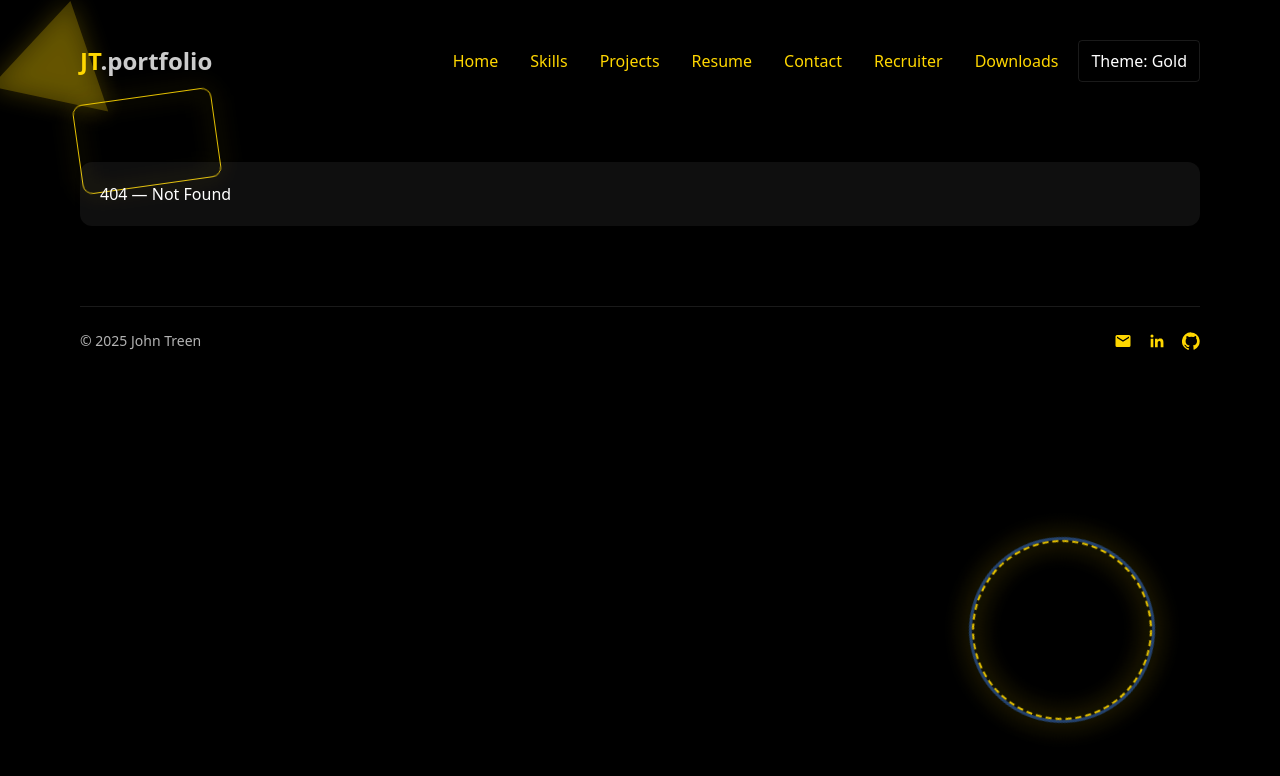
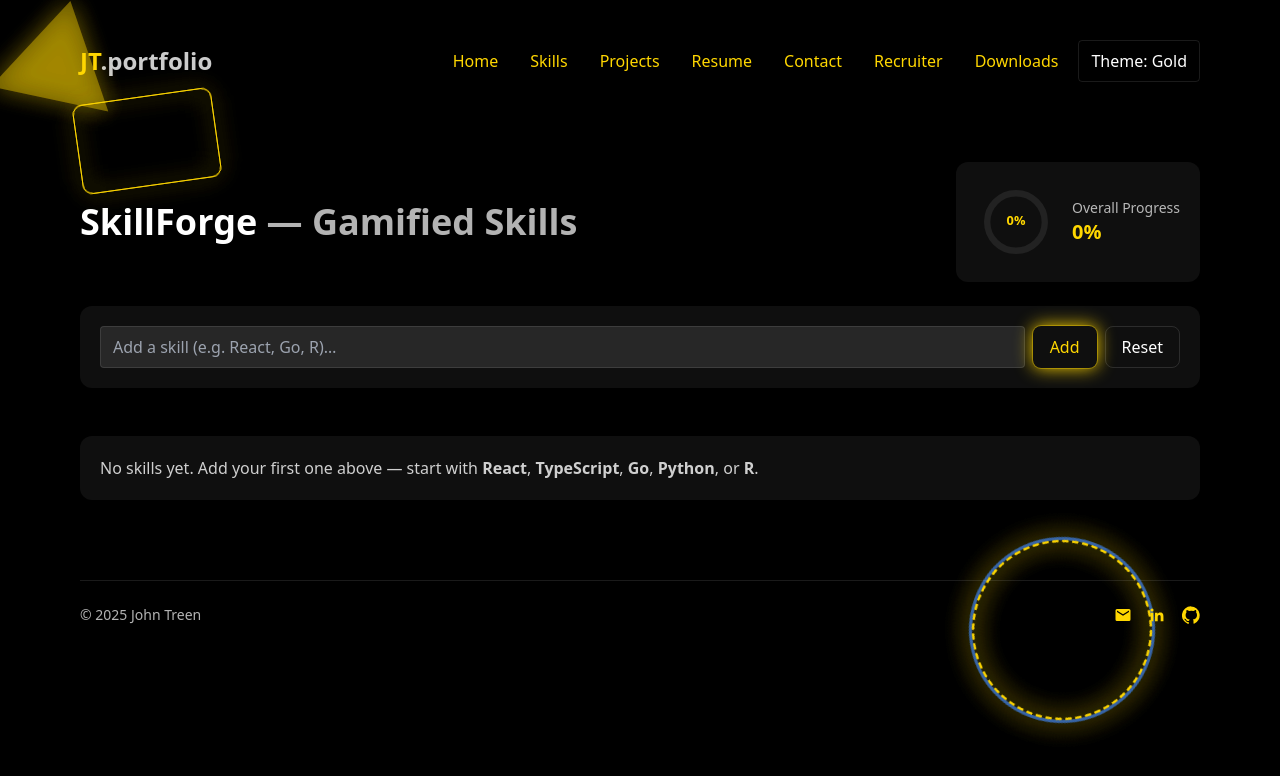
Before and after one commit to Sundog28/treenjohnportfolio, a React (Vite) app: page /skillforge in a window 1280 px wide. Before the commit this address had no page. Shown: the top 776 px of the page. Built offline with nearby package versions, Linux system fonts and the light colour scheme.

Commit message:
feat: embed SkillForge page + fix project links/images

```diff
--- a/src/pages/Projects.tsx
+++ b/src/pages/Projects.tsx
@@ -7,16 +7,16 @@ const projects = [
     description: "A gamified skill-tracking app with progress bars and theming.",
     image: "/projects/skillforge.png",
     tech: ["React", "TypeScript", "TailwindCSS", "Vite"],
-    link: "https://skillforge.vercel.app",
-    repo: "https://github.com/Sundog28/SkillForge",
+    link: "/skillforge",
+    repo: "https://github.com/Sundog28/SkillForge" // keep or update later
   },
   {
     title: "JobTrack API",
-    description: "Backend API to track job applications, built in Go with REST endpoints.",
+    description: "Backend API to track job applications, built in Go with REST endpoints. (First request may wake the free server.)",
     image: "/projects/jobtrack.png",
     tech: ["Go", "PostgreSQL", "Render"],
     link: "https://jobtrack-api.onrender.com",
-    repo: "https://github.com/Sundog28/JobTrackAPI",
+    repo: "https://github.com/Sundog28/JobTrackAPI"
   },
   {
     title: "ML Capstone — Wine Quality",
@@ -24,18 +24,16 @@ const projects = [
     image: "/projects/mlcapstone.png",
     tech: ["Python", "Pandas", "Streamlit"],
     link: "https://huggingface.co/spaces/Sundog28/MLCapstone",
-    repo: "https://huggingface.co/spaces/Sundog28/MLCapstone/tree/main",
-  },
+    repo: "https://huggingface.co/spaces/Sundog28/MLCapstone/tree/main"
+  }
 ];
 
-export default function Projects() {
+export default function Projects(){
   return (
     <section>
       <h2 className="text-3xl font-bold mb-6">Projects</h2>
       <div className="grid gap-6 md:grid-cols-2 xl:grid-cols-3">
-        {projects.map((p) => (
-          <ProjectCard key={p.title} {...p} />
-        ))}
+        {projects.map(p => <ProjectCard key={p.title} {...p} />)}
       </div>
     </section>
   );
--- /dev/null
+++ b/src/pages/SkillForge.tsx
@@ -0,0 +1,165 @@
+import React, { useEffect, useMemo, useState } from "react";
+
+type Skill = { id: number; name: string; progress: number };
+
+function Gauge({ value }: { value: number }) {
+  // simple ring gauge that fits your neon HUD vibe
+  const pct = Math.max(0, Math.min(100, value));
+  const stroke = 8;
+  const r = 36;
+  const c = 2 * Math.PI * r;
+  const off = c - (pct / 100) * c;
+  return (
+    <svg viewBox="0 0 100 100" className="w-20 h-20">
+      <defs>
+        <linearGradient id="g" x1="0" y1="0" x2="1" y2="1">
+          <stop offset="0%" stopColor="var(--accent)" />
+          <stop offset="100%" stopColor="white" />
+        </linearGradient>
+      </defs>
+      <circle cx="50" cy="50" r={r} fill="none" stroke="rgba(255,255,255,.08)" strokeWidth={stroke} />
+      <circle
+        cx="50"
+        cy="50"
+        r={r}
+        fill="none"
+        stroke="url(#g)"
+        strokeWidth={stroke}
+        strokeDasharray={c}
+        strokeDashoffset={off}
+        strokeLinecap="round"
+        style={{ filter: "drop-shadow(0 0 8px var(--accent))" }}
+      />
+      <text x="50" y="54" textAnchor="middle" fontSize="16" fill="var(--accent)" style={{ fontWeight: 700 }}>
+        {pct}%
+      </text>
+    </svg>
+  );
+}
+
+function Bar({ value }: { value: number }) {
+  const pct = Math.max(0, Math.min(100, value));
+  return (
+    <div className="w-full h-3 bg-white/10 rounded overflow-hidden ring-1 ring-white/10">
+      <div
+        className="h-full"
+        style={{
+          width: `${pct}%`,
+          background:
+            "linear-gradient(90deg, var(--accent), rgba(255,255,255,.95))",
+          boxShadow: "0 0 14px var(--accent)",
+        }}
+      />
+    </div>
+  );
+}
+
+export default function SkillForge() {
+  const STORAGE_KEY = "skillforge:v1";
+  const [skills, setSkills] = useState<Skill[]>([]);
+  const [name, setName] = useState("");
+
+  useEffect(() => {
+    try {
+      const raw = localStorage.getItem(STORAGE_KEY);
+      if (raw) setSkills(JSON.parse(raw));
+    } catch {}
+  }, []);
+  useEffect(() => {
+    localStorage.setItem(STORAGE_KEY, JSON.stringify(skills));
+  }, [skills]);
+
+  const add = () => {
+    const n = name.trim();
+    if (!n) return;
+    setSkills((s) => [{ id: Date.now(), name: n, progress: 0 }, ...s]);
+    setName("");
+  };
+  const update = (id: number, delta: number) =>
+    setSkills((s) =>
+      s.map((k) =>
+        k.id === id ? { ...k, progress: Math.max(0, Math.min(100, k.progress + delta)) } : k
+      )
+    );
+  const removeOne = (id: number) => setSkills((s) => s.filter((k) => k.id !== id));
+  const reset = () => setSkills([]);
+
+  const avg = useMemo(
+    () => (skills.length ? Math.round(skills.reduce((a, b) => a + b.progress, 0) / skills.length) : 0),
+    [skills]
+  );
+
+  return (
+    <section className="grid gap-6">
+      {/* HUD layer */}
+      <div aria-hidden className="hud">
+        <div className="obj chip"></div>
+        <div className="obj ring" style={{ borderColor: "var(--accent)" }}></div>
+        <div className="obj tri"></div>
+      </div>
+
+      <header className="flex items-center justify-between gap-4">
+        <h1 className="text-3xl md:text-4xl font-extrabold">
+          SkillForge <span className="text-white/70">— Gamified Skills</span>
+        </h1>
+        <div className="card flex items-center gap-4">
+          <Gauge value={avg} />
+          <div>
+            <div className="text-sm text-white/70">Overall Progress</div>
+            <div className="text-xl font-semibold" style={{ color: "var(--accent)" }}>
+              {avg}%
+            </div>
+          </div>
+        </div>
+      </header>
+
+      <div className="card flex flex-col sm:flex-row gap-2 sm:items-center">
+        <input
+          value={name}
+          onChange={(e) => setName(e.target.value)}
+          placeholder="Add a skill (e.g. React, Go, R)…"
+          className="flex-1 px-3 py-2 rounded bg-white/10 border border-white/10"
+        />
+        <div className="flex gap-2">
+          <button onClick={add} className="btn btn-primary">Add</button>
+          <button onClick={reset} className="btn">Reset</button>
+        </div>
+      </div>
+
+      <div className="grid gap-4 md:grid-cols-2 xl:grid-cols-3">
+        {skills.map((s) => (
+          <article key={s.id} className="card">
+            <div className="flex items-start justify-between gap-3">
+              <div>
+                <h3 className="text-lg font-semibold" style={{ color: "var(--accent)" }}>
+                  {s.name}
+                </h3>
+                <div className="mt-2">
+                  <Bar value={s.progress} />
+                </div>
+              </div>
+              <Gauge value={s.progress} />
+            </div>
+
+            <div className="mt-4 flex flex-wrap gap-2">
+              <button className="btn" onClick={() => update(s.id, -10)}>-10</button>
+              <button className="btn" onClick={() => update(s.id, -5)}>-5</button>
+              <button className="btn btn-primary" onClick={() => update(s.id, +5)}>+5</button>
+              <button className="btn btn-primary" onClick={() => update(s.id, +10)}>+10</button>
+              <button className="btn" onClick={() => removeOne(s.id)}>Remove</button>
+            </div>
+          </article>
+        ))}
+      </div>
+
+      {!skills.length && (
+        <div className="card">
+          <div className="text-white/80">
+            No skills yet. Add your first one above — start with <strong>React</strong>, <strong>TypeScript</strong>,
+            <strong> Go</strong>, <strong>Python</strong>, or <strong>R</strong>.
+          </div>
+        </div>
+      )}
+    </section>
+  );
+}
--- a/src/router.tsx
+++ b/src/router.tsx
@@ -8,12 +8,15 @@ import Contact from "./pages/Contact";
 import Recruiter from "./pages/Recruiter";
 import Downloads from "./pages/Downloads";
 import NotFound from "./pages/NotFound";
+import SkillForge from "./pages/SkillForge"; // ⬅️ NEW
+
 export default function AppRoutes(){
   return (
     <Routes>
       <Route path="/" element={<Home/>}/>
       <Route path="/skills" element={<Skills/>}/>
       <Route path="/projects" element={<Projects/>}/>
+      <Route path="/skillforge" element={<SkillForge/>}/> {/* ⬅️ NEW */}
       <Route path="/resume" element={<Resume/>}/>
       <Route path="/contact" element={<Contact/>}/>
       <Route path="/recruiter" element={<Recruiter/>}/>
```
